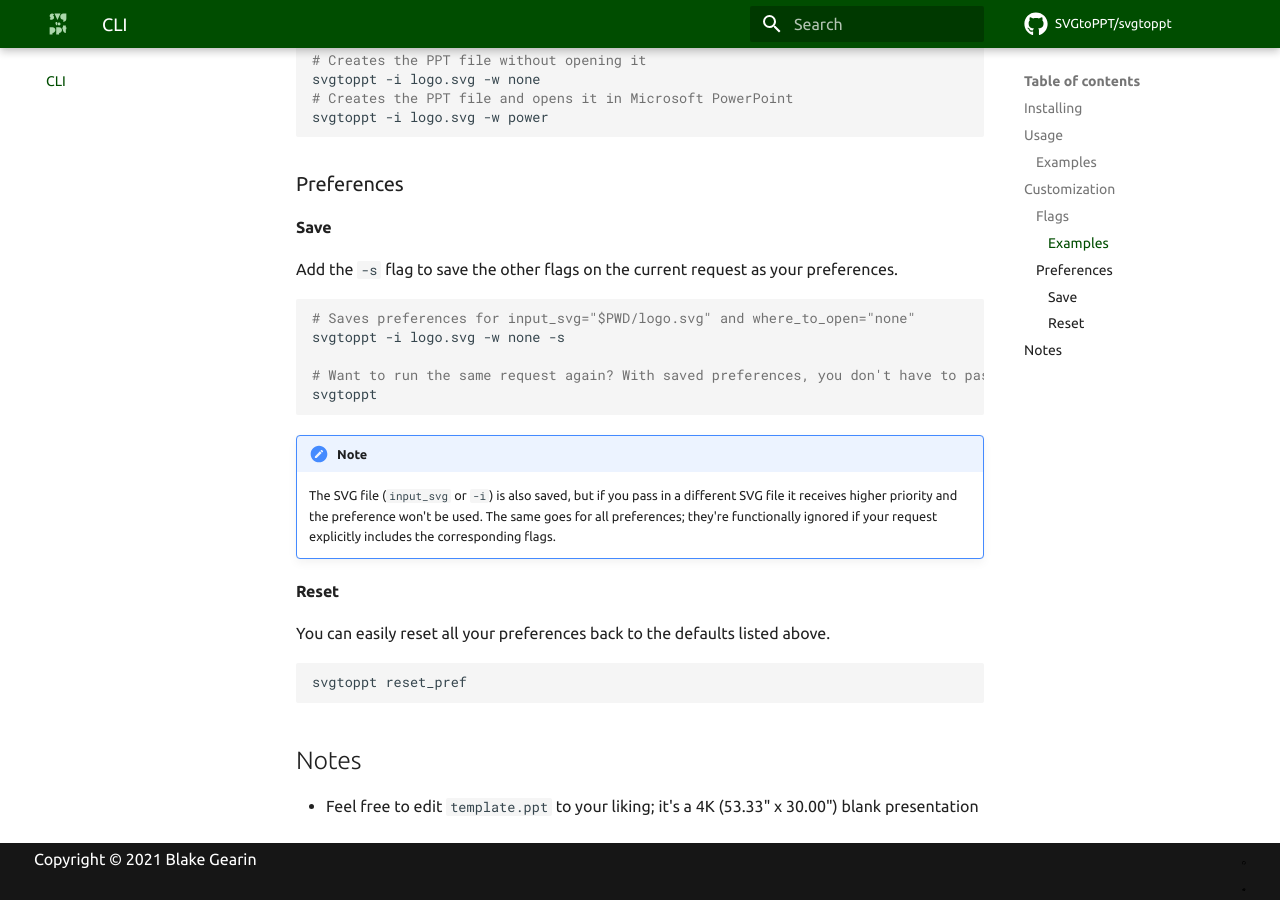
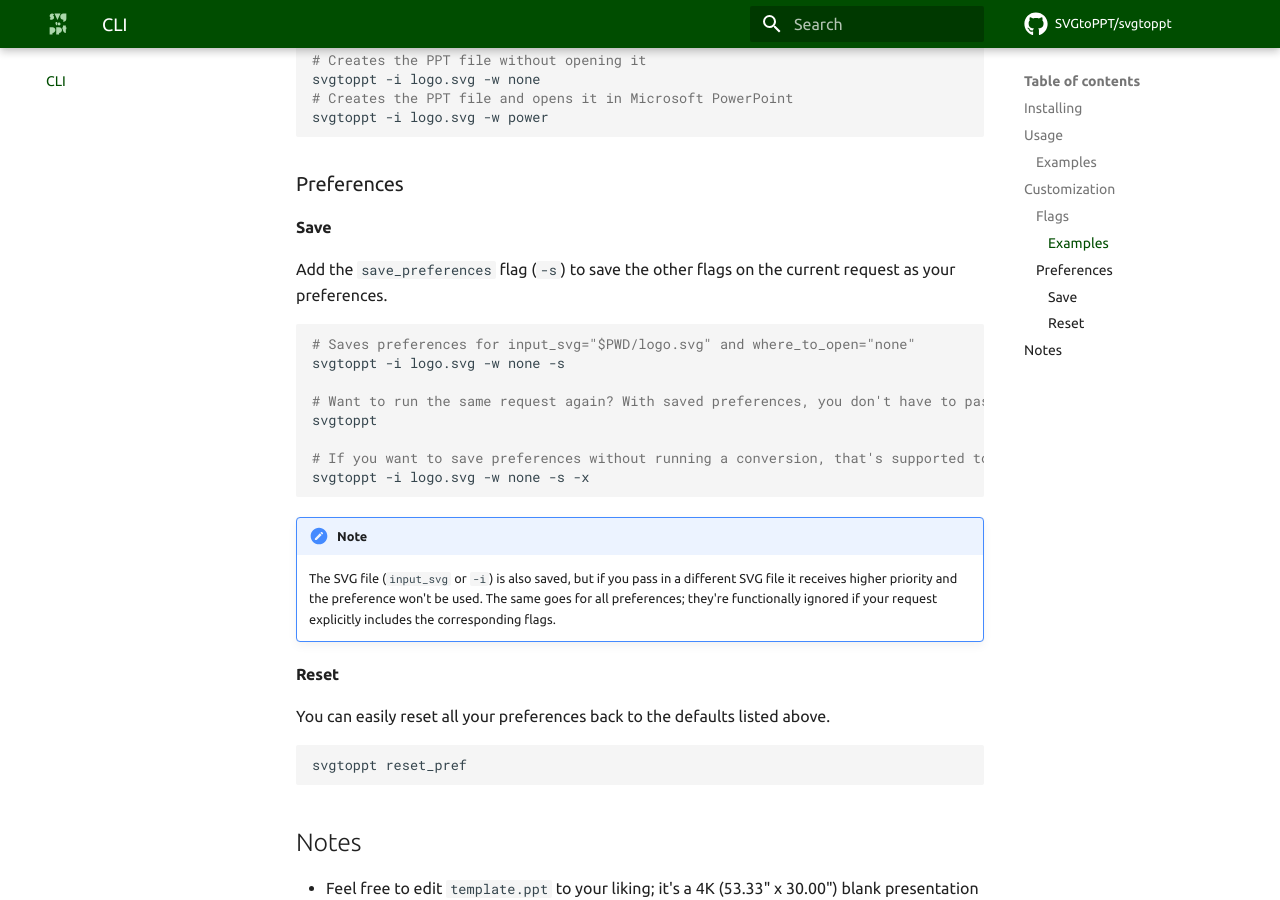
Before and after one commit to SVGtoPPT/svgtoppt-website, an MkDocs documentation site: the page built from docs/cli.md, in a window 1280 px wide and 900 px high, scrolled down 2325 px. Built offline with MkDocs 1.6.1 and Material for MkDocs 9.7.7, drawn with Linux system fonts in a browser that asks for light colours; comment, search, counter and statistics services are not loaded.

Commit message:
Minor info tweaks

````diff
--- a/docs/cli.md
+++ b/docs/cli.md
@@ -95,7 +95,7 @@ svgtoppt -i logo.svg -w power
 
 #### Save
 
-Add the `-s` flag to save the other flags on the current request as your preferences.
+Add the `save_preferences` flag (`-s`) to save the other flags on the current request as your preferences.
 
 ``` bash
 # Saves preferences for input_svg="$PWD/logo.svg" and where_to_open="none"
@@ -103,6 +103,9 @@ svgtoppt -i logo.svg -w none -s
 
 # Want to run the same request again? With saved preferences, you don't have to pass in anything
 svgtoppt
+
+# If you want to save preferences without running a conversion, that's supported too
+svgtoppt -i logo.svg -w none -s -x
 ```
 
 !!! note
````
